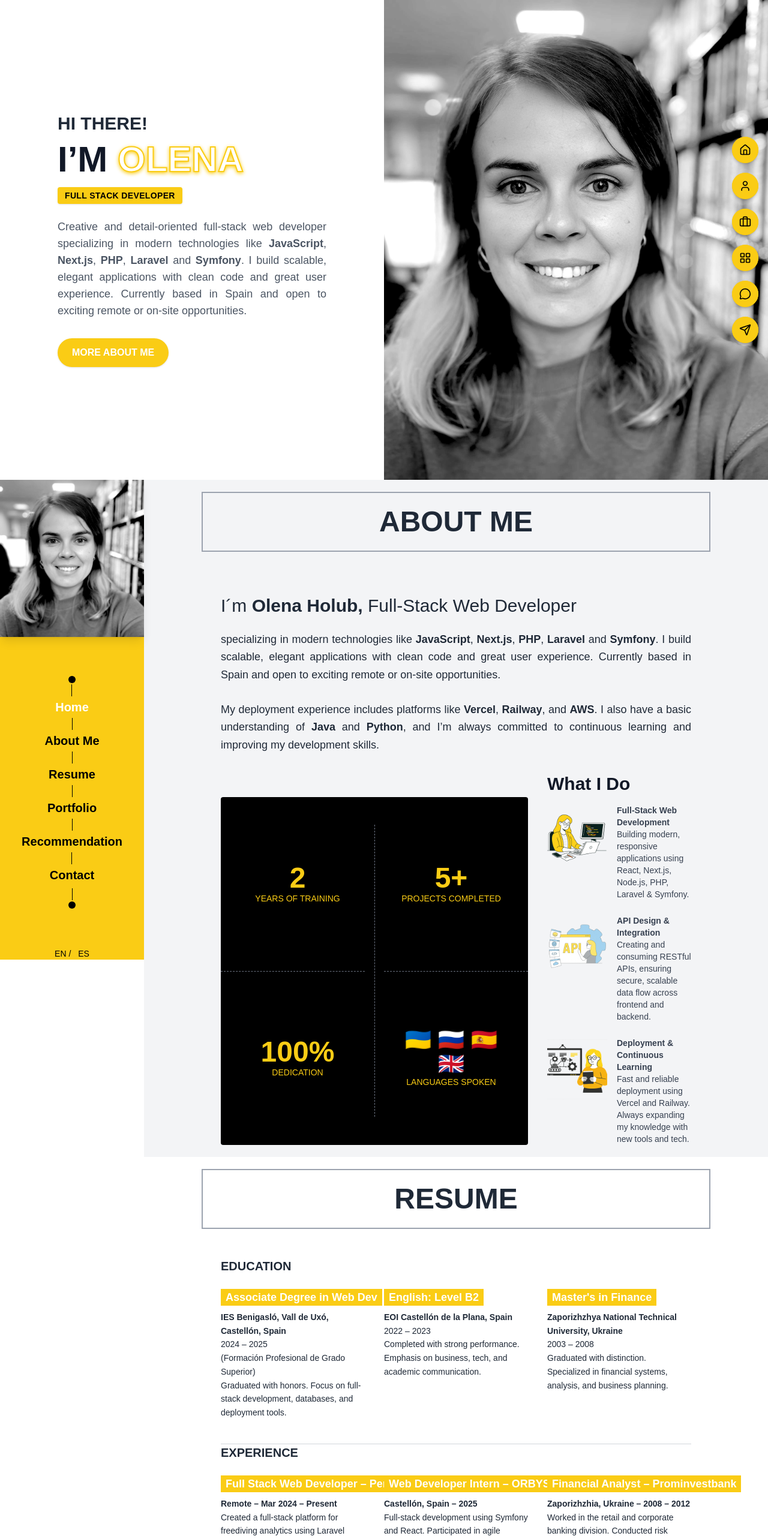
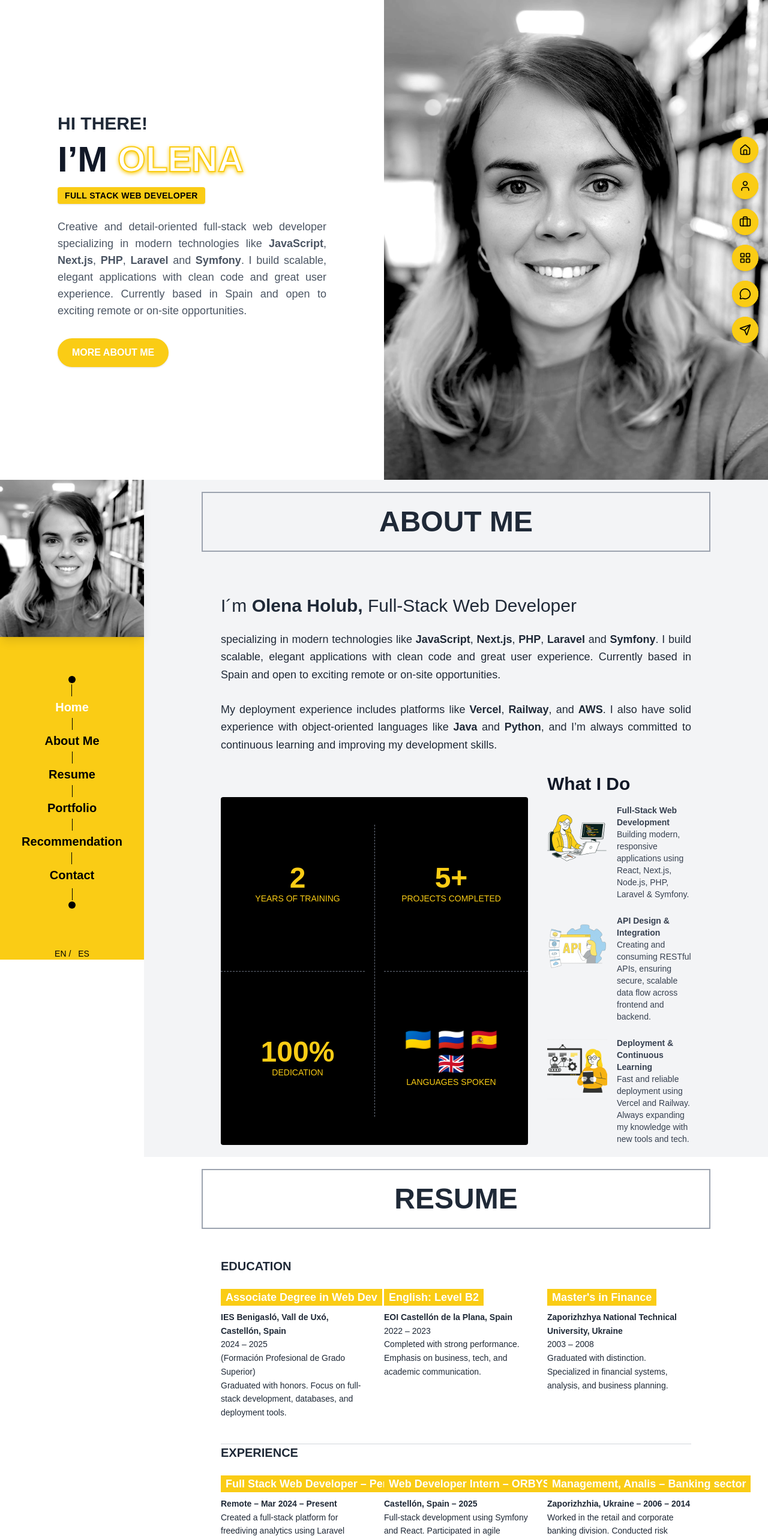
Before and after one commit to OlenaHolu/olena-holub-personal-site, a Next.js app: page / in a window 1280 px wide. Shown: the top 2566 px of the page at 60% size. Built offline with nearby package versions, Linux system fonts and the light colour scheme.

Commit message:
Update About and Resume sections

```diff
--- a/components/sections/About.tsx
+++ b/components/sections/About.tsx
@@ -12,7 +12,7 @@ export default function About() {
           specializing in modern technologies like <strong>JavaScript</strong>, <strong>Next.js</strong>, <strong>PHP</strong>, <strong>Laravel</strong> and <strong>Symfony</strong>. I build scalable, elegant applications with clean code and great user experience.
           Currently based in Spain and open to exciting remote or on-site opportunities.
           <br /><br />
-          My deployment experience includes platforms like <strong>Vercel</strong>, <strong>Railway</strong>, and <strong>AWS</strong>. I also have a basic understanding of <strong>Java</strong> and <strong>Python</strong>, and I’m always committed to continuous learning and improving my development skills.
+          My deployment experience includes platforms like <strong>Vercel</strong>, <strong>Railway</strong>, and <strong>AWS</strong>.  I also have solid experience with object-oriented languages like <strong>Java</strong> and <strong>Python</strong>, and I’m always committed to continuous learning and improving my development skills.
         </p>
 
         <div className="grid grid-cols-1 lg:grid-cols-3 gap-8">
--- a/components/sections/Resume.tsx
+++ b/components/sections/Resume.tsx
@@ -64,10 +64,10 @@ export default function Resume() {
 
                         <div>
                             <h4 className="inline-block w-max text-lg px-2 text-white bg-yellow-400 font-bold mb-2">
-                                Financial Analyst – Prominvestbank
+                                Management, Analis – Banking sector
                             </h4>
                             <p className="text-sm leading-relaxed">
-                                <strong>Zaporizhzhia, Ukraine – 2008 – 2012</strong><br />
+                                <strong>Zaporizhzhia, Ukraine – 2006 – 2014</strong><br />
                                 Worked in the retail and corporate banking division. Conducted risk assessments, analyzed financial data, and supported loan portfolio management and customer relations.
                             </p>
                         </div>
--- a/pages/index.tsx
+++ b/pages/index.tsx
@@ -29,7 +29,7 @@ export default function Home() {
                         >OLENA</span>
                     </h2>
                     <p className="uppercase text-sm font-semibold bg-yellow-400 text-black px-3 py-1 w-max mb-6 tracking-wide rounded shadow">
-                        Full Stack Developer
+                        Full Stack Web Developer
                     </p>
                     <p className="text-gray-600 text-base sm:text-lg mb-8 max-w-2xl leading-relaxed text-justify">
                         Creative and detail-oriented full-stack web developer specializing in modern technologies like <strong>JavaScript</strong>, <strong>Next.js</strong>, <strong>PHP</strong>, <strong>Laravel</strong> and <strong>Symfony</strong>. I build scalable, elegant applications with clean code and great user experience.
```
